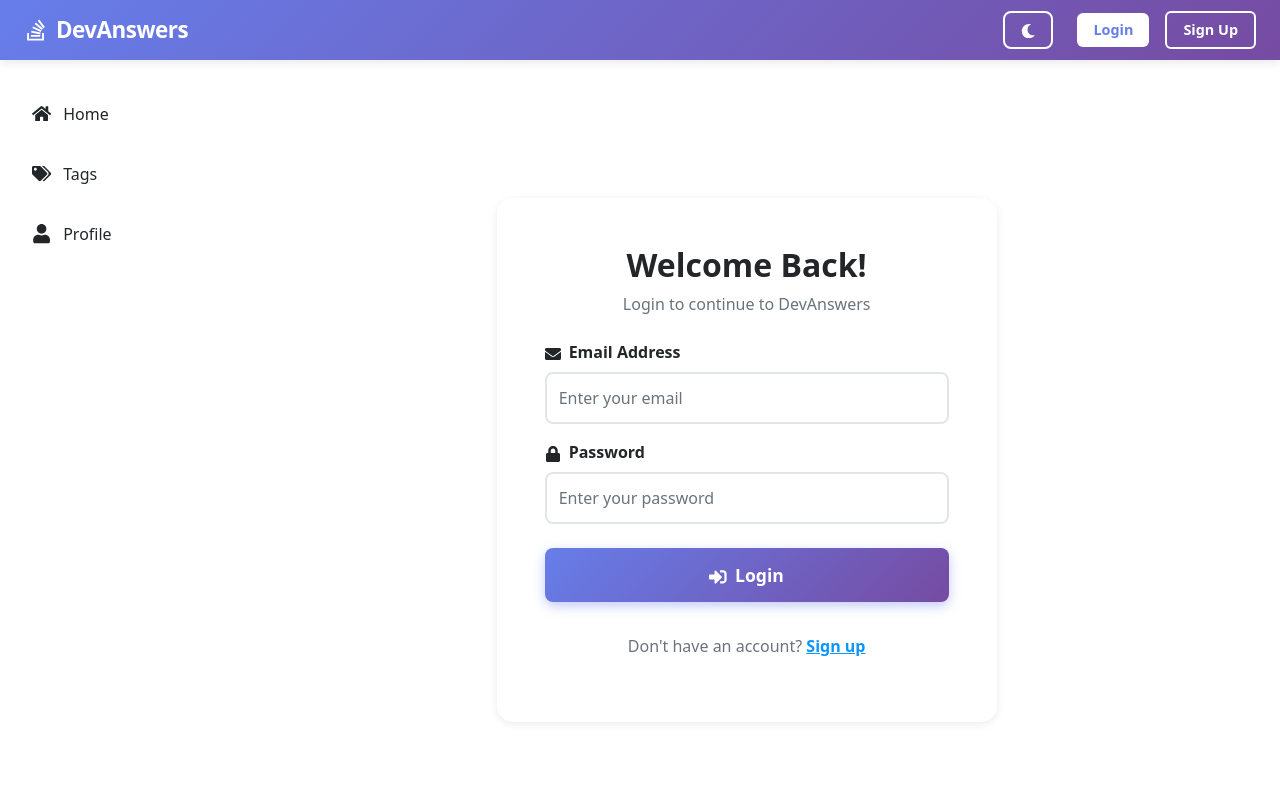
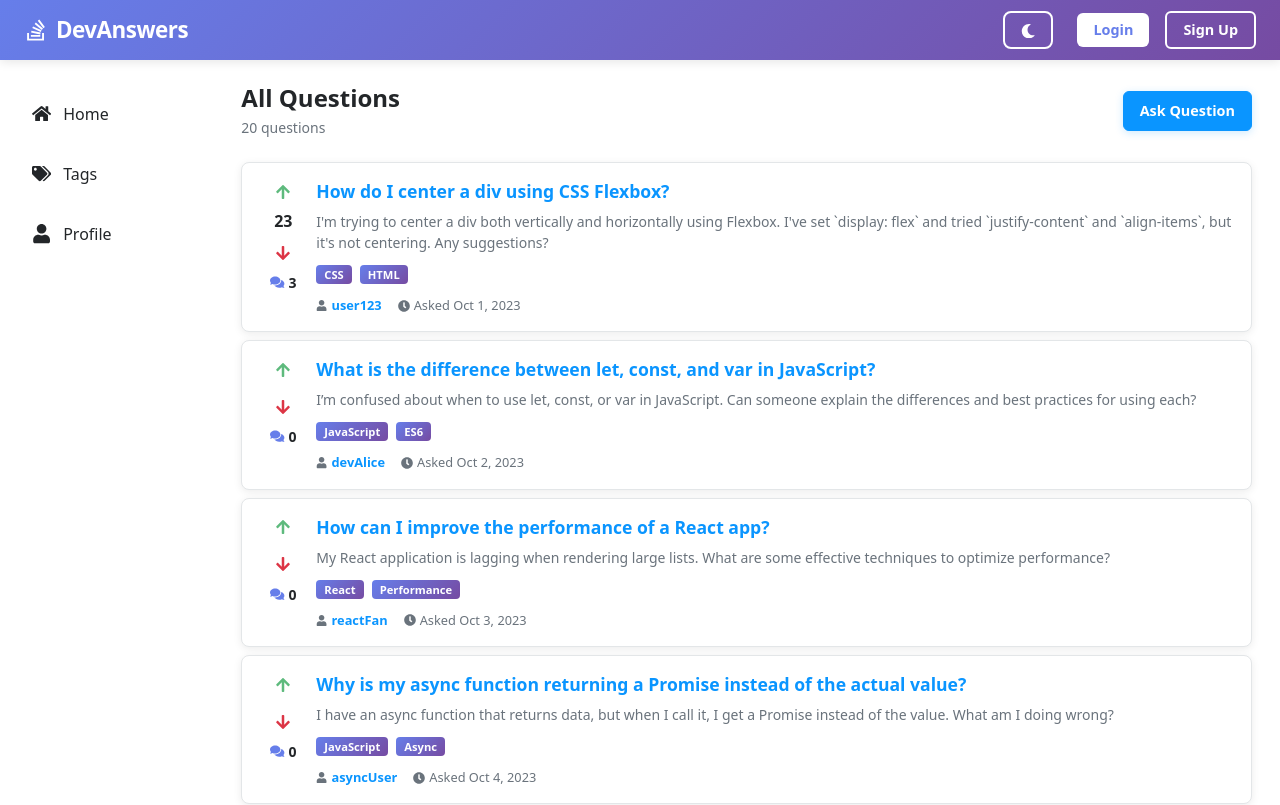
Before and after one commit to tatekgirma/WK6_GradedProject_Starter_Code, a React (Vite) app in the folder devanswers-frontend/: page / in a window 1280 px wide. Shown: the top 805 px of the page. Built offline with nearby package versions, Linux system fonts and the light colour scheme.

Commit message:
Implement Part 4: Home Page (src/pages/Question/Home.jsx)

```diff
--- a/devanswers-frontend/src/App.jsx
+++ b/devanswers-frontend/src/App.jsx
@@ -29,8 +29,8 @@
       <SideBarLayout>
         <Home />
         <QuestionDetail id={"q1"} />
-        <Login />
-        <Register />
+        {/* <Login />
+        <Register /> */}
       </SideBarLayout>
     </BaseLayout>
   );
--- a/devanswers-frontend/src/pages/Question/Home.jsx
+++ b/devanswers-frontend/src/pages/Question/Home.jsx
@@ -1,9 +1,44 @@
-import './Home.css';
+import { useEffect, useState } from 'react';
+import { Button, Col, Container, Row } from 'react-bootstrap';
+import { questions as questionData } from '../../../data/questions.js';
+import QuestionList from '../../components/Question/QuestionList.jsx';
+import "./Home.css";
 
-// TODO: Implement the Home page to load questions from data/questions.js using useEffect
-// and render them via QuestionList, with an 'Ask Question' button at the top.
 const Home = () => {
-  return null;
+  const [questions, setQuestions] = useState([]);
+  const [loading, setLoading] = useState(true);
+
+  useEffect(() => {
+    const timeoutId = setTimeout(() => {
+      setQuestions(questionData);
+      setLoading(false);
+    }, 500);
+
+    return () => clearTimeout(timeoutId);
+  }, []);
+
+  return (
+    <Container fluid className="home-container py-4">
+      <Row className="justify-content-center">
+        <Col className="home-col">
+          <div className="d-flex justify-content-between align-items-center mb-4">
+            <div>
+              <h1 className="home-title mb-1">All Questions</h1>
+              <p className="home-subtitle mb-0">{questions.length} questions</p>
+            </div>
+            <Button
+              type="button"
+              className="home-ask-btn"
+              onClick={() => window.alert('Ask Question clicked')}
+            >
+              Ask Question
+            </Button>
+          </div>
+          <QuestionList questions={questions} loading={loading} />
+        </Col>
+      </Row>
+    </Container>
+  );
 };
 
 export default Home;
```
